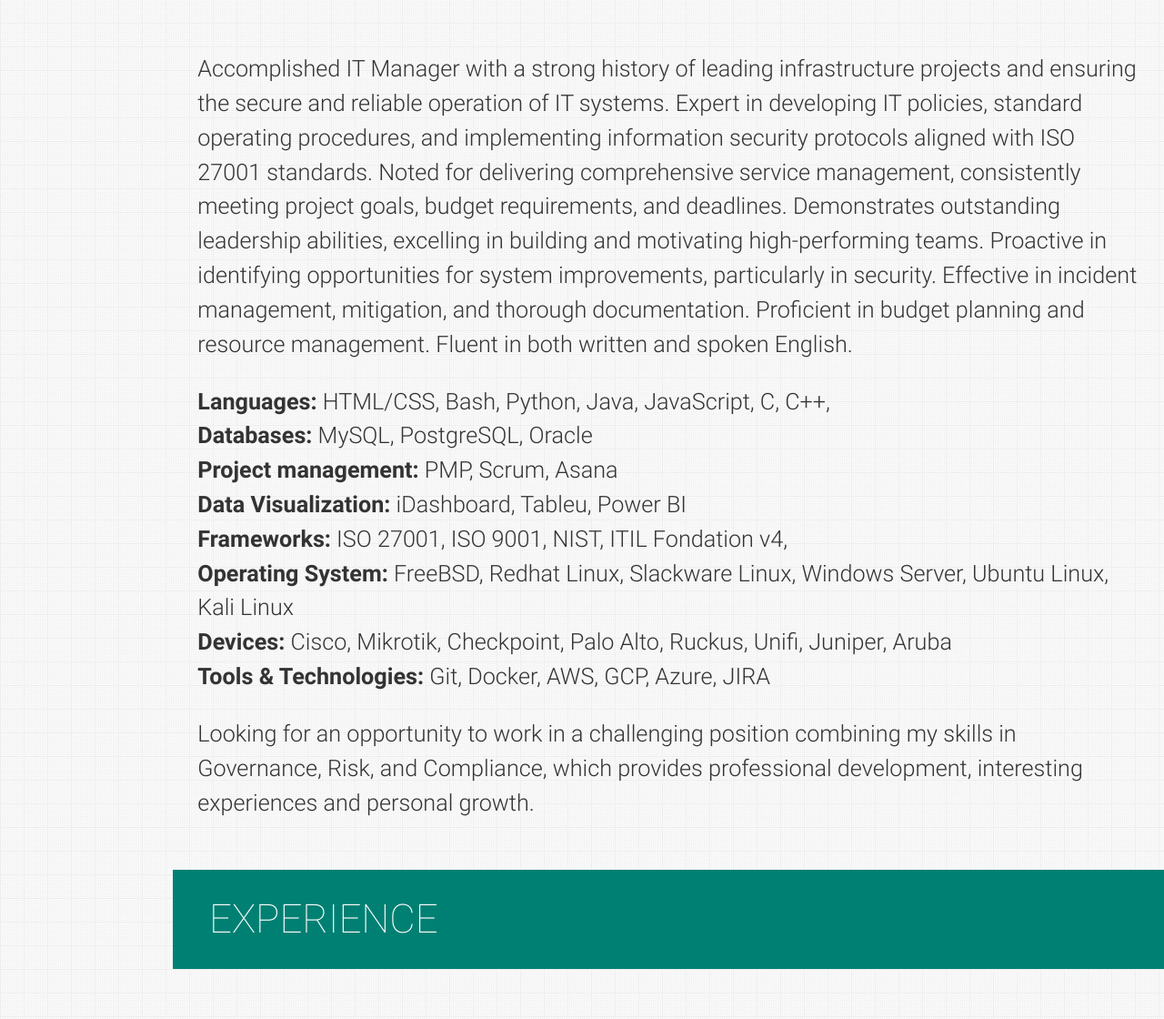
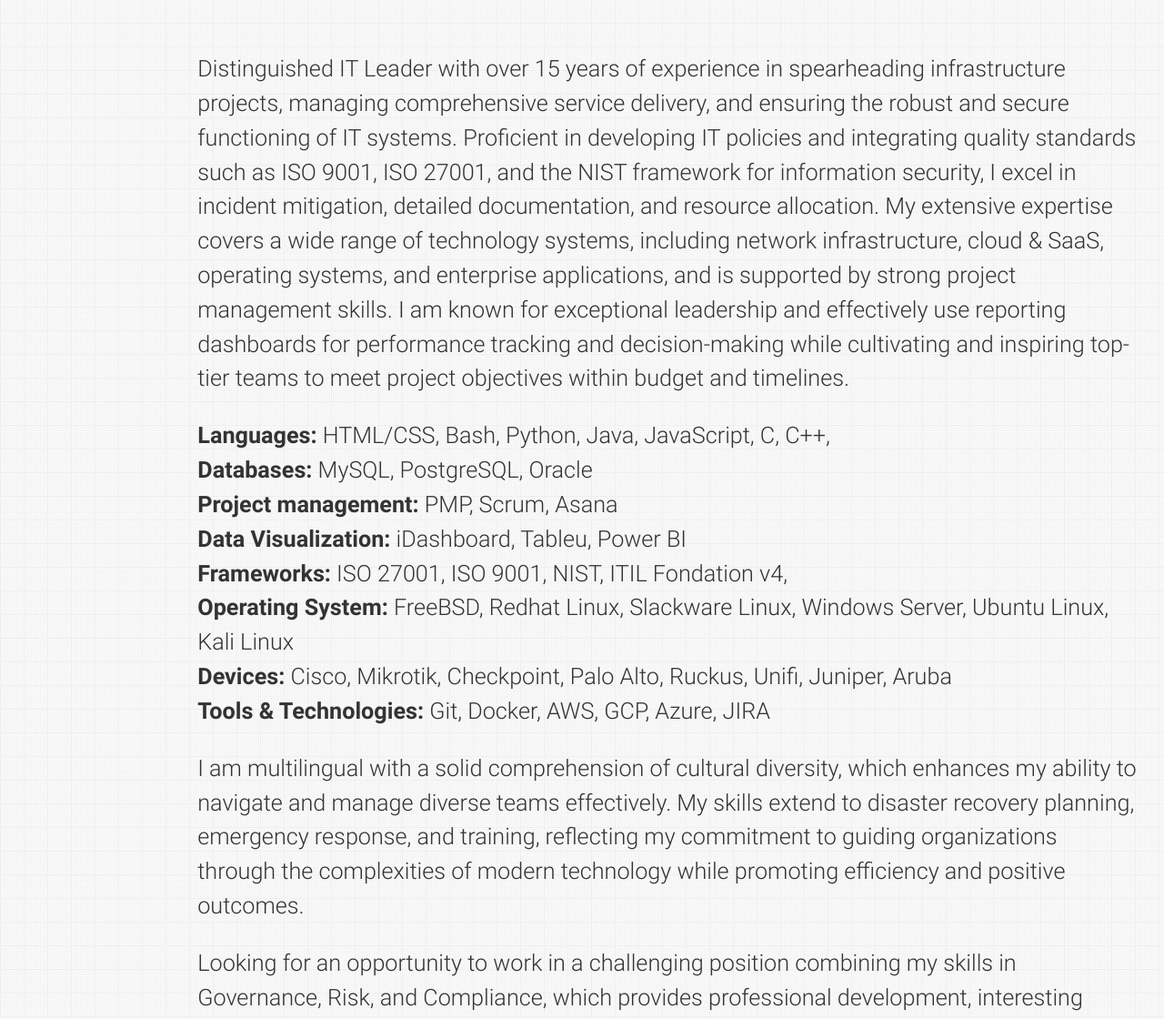
Before and after one commit to iwewe/iwewe.github.io, a plain HTML site: page index.html in a window 1280 px wide. Shown: the part 911-2031 px from the top of the page at 91% size. Drawn offline with nearby package versions, Linux system fonts and the light colour scheme.

Commit message:
Update index.html

```diff
--- a/index.html
+++ b/index.html
@@ -264,7 +264,7 @@
           </h2>
         </blockquote> -->
         <p>
-          Accomplished IT Manager with a strong history of leading infrastructure projects and ensuring the secure and reliable operation of IT systems. Expert in developing IT policies, standard operating procedures, and implementing information security protocols aligned with ISO 27001 standards. Noted for delivering comprehensive service management, consistently meeting project goals, budget requirements, and deadlines. Demonstrates outstanding leadership abilities, excelling in building and motivating high-performing teams. Proactive in identifying opportunities for system improvements, particularly in security. Effective in incident management, mitigation, and thorough documentation. Proficient in budget planning and resource management. Fluent in both written and spoken English.
+          Distinguished IT Leader with over 15 years of experience in spearheading infrastructure projects, managing comprehensive service delivery, and ensuring the robust and secure functioning of IT systems. Proficient in developing IT policies and integrating quality standards such as ISO 9001, ISO 27001, and the NIST framework for information security, I excel in incident mitigation, detailed documentation, and resource allocation. My extensive expertise covers a wide range of technology systems, including network infrastructure, cloud & SaaS, operating systems, and enterprise applications, and is supported by strong project management skills. I am known for exceptional leadership and effectively use reporting dashboards for performance tracking and decision-making while cultivating and inspiring top-tier teams to meet project objectives within budget and timelines.
         </p>
         <p>
           <ul>
@@ -280,10 +280,9 @@
 
         </p>
 
-        <!-- <p>
-
-          Detail-oriented Cyber Security with professional experience in Backend Development, Machine Learning, Computer Vision. I am adept in Python, Django, Flask, SQL, Machine Learning, Computer Vision.
-        </p> -->
+        <p>
+          I am multilingual with a solid comprehension of cultural diversity, which enhances my ability to navigate and manage diverse teams effectively. My skills extend to disaster recovery planning, emergency response, and training, reflecting my commitment to guiding organizations through the complexities of modern technology while promoting efficiency and positive outcomes.
+        </p>
         <p>
           Looking for an opportunity to work in a challenging position combining my skills in Governance, Risk, and Compliance, which provides professional development, interesting experiences and personal growth.
         </p>
```
